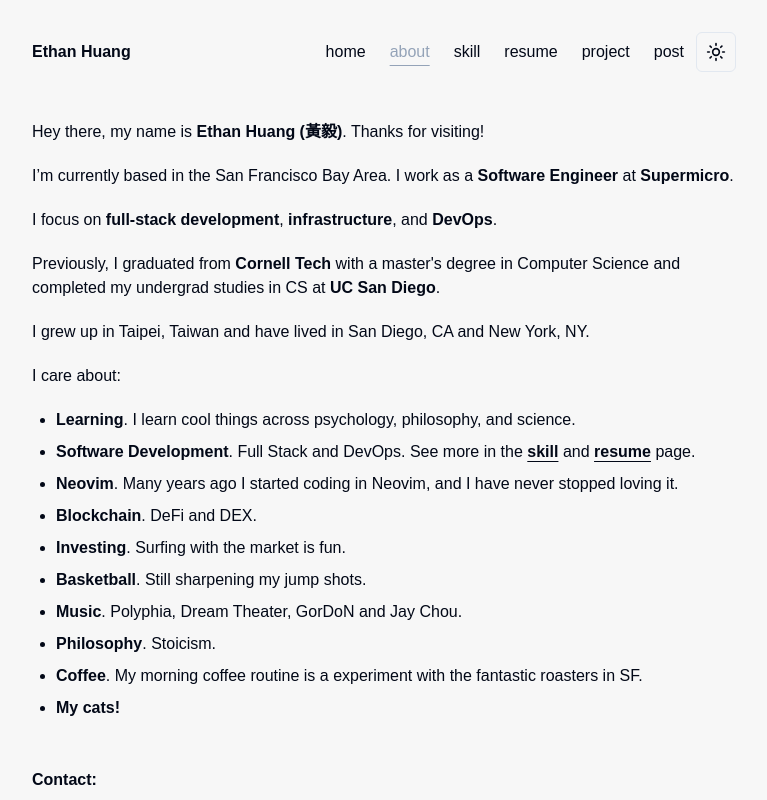
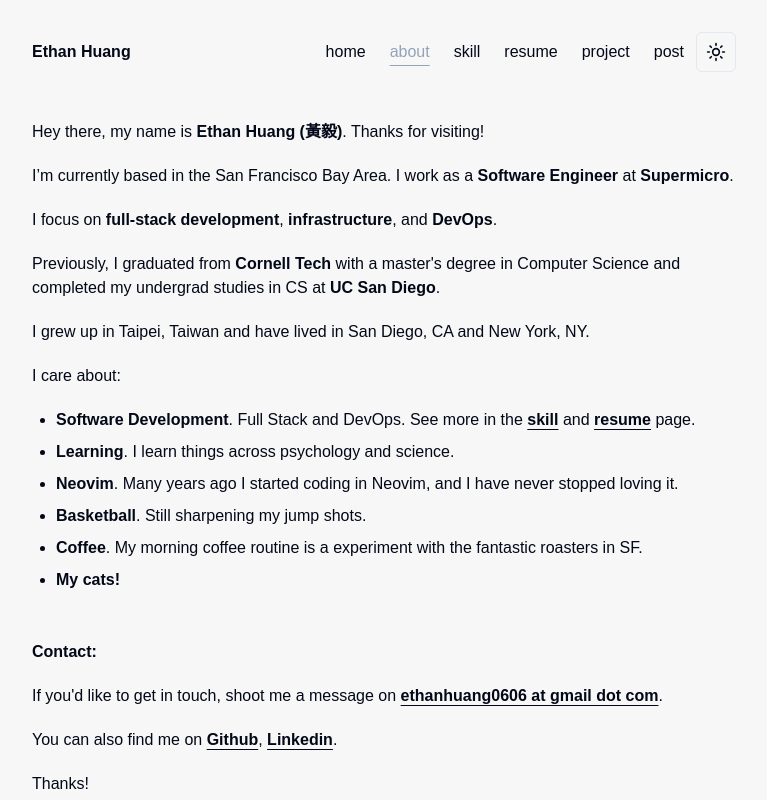
Before and after one commit to ethanh6/ethanhuang.dev, a Next.js app: page /about in a window 1280 px wide. Shown: the top 800 px of the page, without its empty margins (256-1023 px from the left). Built offline with nearby package versions, Linux system fonts and the light colour scheme; a web font is replaced by a local one.

Commit message:
updated descriptions

```diff
--- a/src/app/about/page.tsx
+++ b/src/app/about/page.tsx
@@ -43,10 +43,6 @@
         <p>I care about:</p>
         <ul className="list-disc space-y-2 pl-6">
           <li>
-            <span className="highlight">Learning</span>. I learn cool things
-            across psychology, philosophy, and science.
-          </li>
-          <li>
             <span className="highlight">Software Development</span>. Full Stack and DevOps. See more
             in the{' '}
             <a href="/skill" className="highlight-link">
@@ -60,26 +56,16 @@
             page.
           </li>
           <li>
+            <span className="highlight">Learning</span>. I learn things
+            across psychology and science.
+          </li>
+          <li>
             <span className="highlight">Neovim</span>. Many years ago I started
             coding in Neovim, and I have never stopped loving it.
           </li>
           <li>
-            <span className="highlight">Blockchain</span>. DeFi and DEX.
-          </li>
-          <li>
-            <span className="highlight">Investing</span>. Surfing with the
-            market is fun.
-          </li>
-          <li>
             <span className="highlight">Basketball</span>. Still sharpening my
             jump shots.
-          </li>
-          <li>
-            <span className="highlight">Music</span>. Polyphia, Dream Theater,
-            GorDoN and Jay Chou.
-          </li>
-          <li>
-            <span className="highlight">Philosophy</span>. Stoicism.
           </li>
           <li>
             <span className="highlight">Coffee</span>. My morning coffee routine
--- a/src/app/page.tsx
+++ b/src/app/page.tsx
@@ -10,7 +10,7 @@
         {' '}
         I'm a <span className="highlight">Software Engineer</span> specializing
         in building scalable <span className="highlight"> full-stack </span>
-        applications and managing reliable{' '}
+        applications and managing reliable and scalable {' '}
         <span className="highlight">infrastructure</span>. I focus on designing
         efficient systems that solve real-world challenges and drive operational
         success.{' '}
@@ -22,12 +22,8 @@
         that tackle complex challenges while ensuring reliability and
         scalability.{' '}
       </p>
+
       <p className="highlight"> I'm currently looking for new career opportunities! </p>
-
-      <p className="">
-        I'm a software engineer with a passion for building scalable and
-        reliable systems. I'm currently looking for new career opportunities!
-      </p>
 
       <p className="">
         Feel free to reach out to me on{' '}
```
